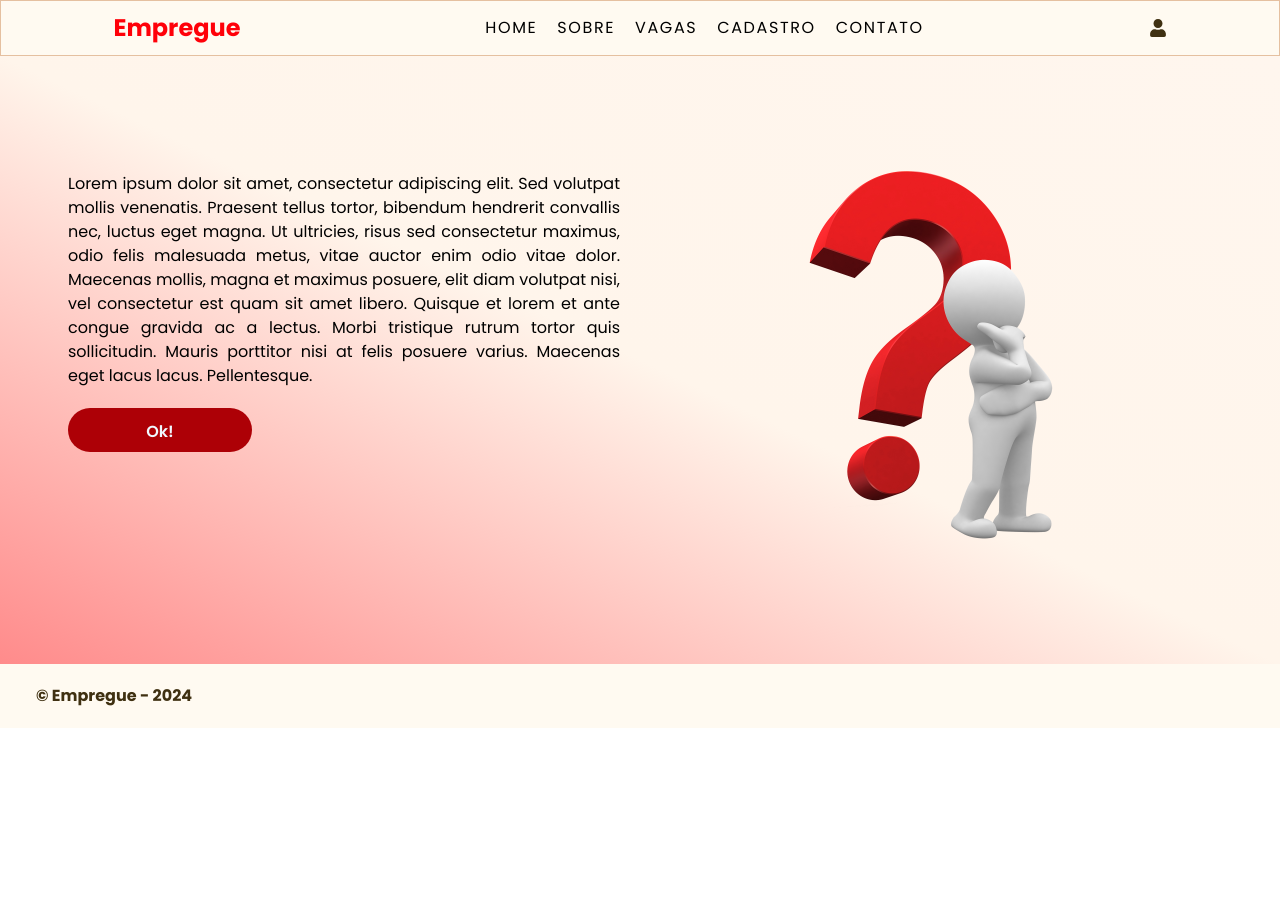
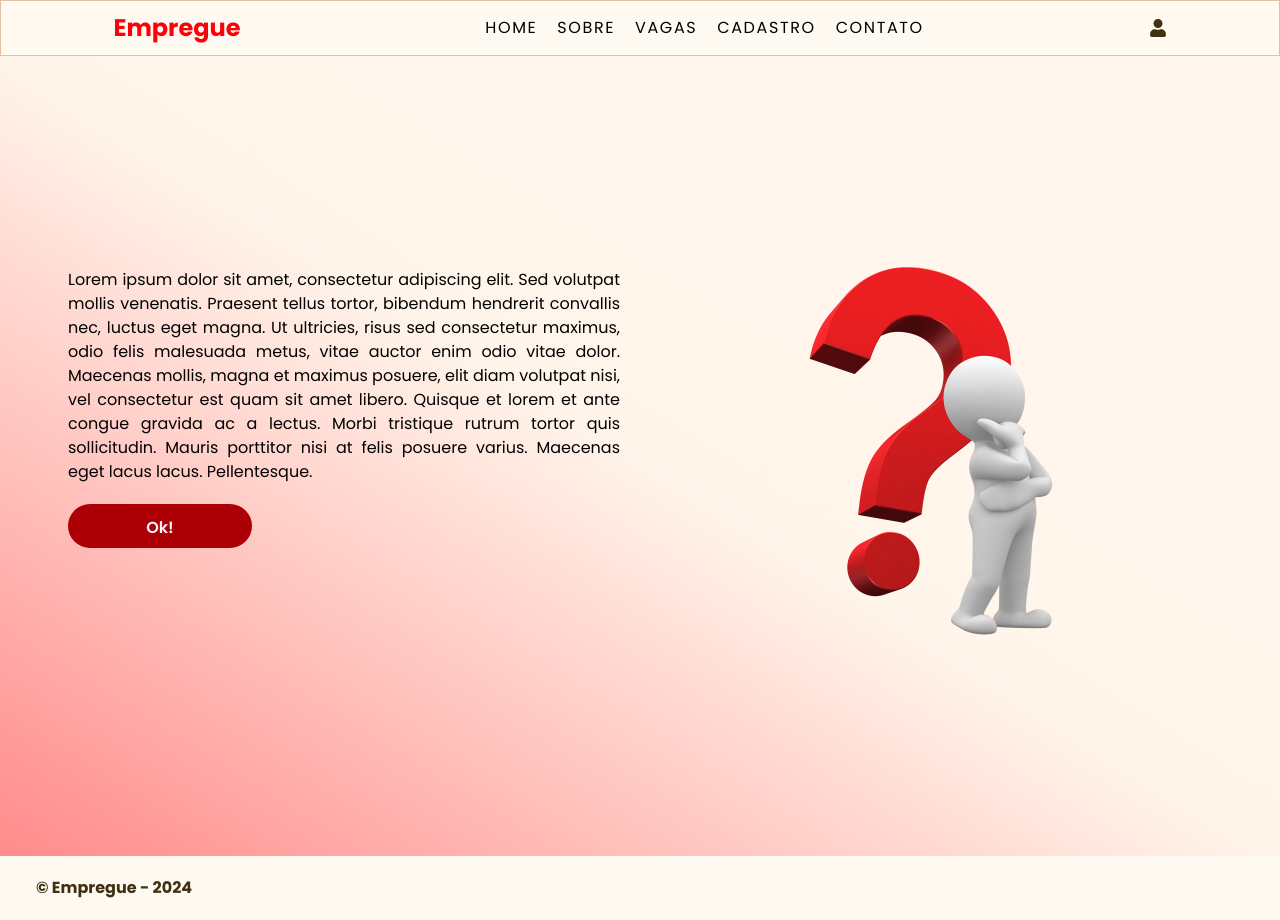
Before and after one commit to softexrecifepe/PI-RE9-TURMA-09-EQUIPE-05, a Next.js app: page /vagas in a window 1280 px wide. Before the commit the page ends 800 px from the top, so only its background shows below. Built offline with nearby package versions, Linux system fonts and the light colour scheme.

Commit message:
ajuste tamanho das paginas

```diff
--- a/src/app/contato/page.tsx
+++ b/src/app/contato/page.tsx
@@ -1,16 +1,11 @@
 import Header from "../../components/header";
 import Footer from "../../components/footer";
 
-
-
 export default function Contato() {
     return (
-
         <>
 <Header />
-
-
-    <div className="flex flex-col items-center py-16 bg-gray-50">
+    <div className="flex min-h-screen flex-col items-center py-16 bg-gray-50">
         <h1 className="text-5xl font-bold text-gray-800 mb-8">CONTATO</h1>
 
         <div className="bg-white shadow-lg rounded-lg p-8 w-full max-w-md text-center">
--- a/src/app/vagas/page.tsx
+++ b/src/app/vagas/page.tsx
@@ -10,7 +10,7 @@ export default function Vagas() {
             <Header />
             <section
                 id='containerRow'
-                className='w-full flex flex-wrap flex-row py-24 px-12 items-center justify-center bg-gradient-to-tr from-[#ff8b8b] via-[#fff5eb] to-[#fff6ee] bg-center bg-no-repeat bg-cover h-full overflow-hidden'
+                className='w-full min-h-screen flex flex-wrap flex-row py-24 px-12 items-center justify-center bg-gradient-to-tr from-[#ff8b8b] via-[#fff5eb] to-[#fff6ee] bg-center bg-no-repeat bg-cover h-full overflow-hidden'
             >
                 <div className='boxRow flex flex-wrap flex-row w-full h-auto'>
                     <div className='toggleContainer'></div>
```
